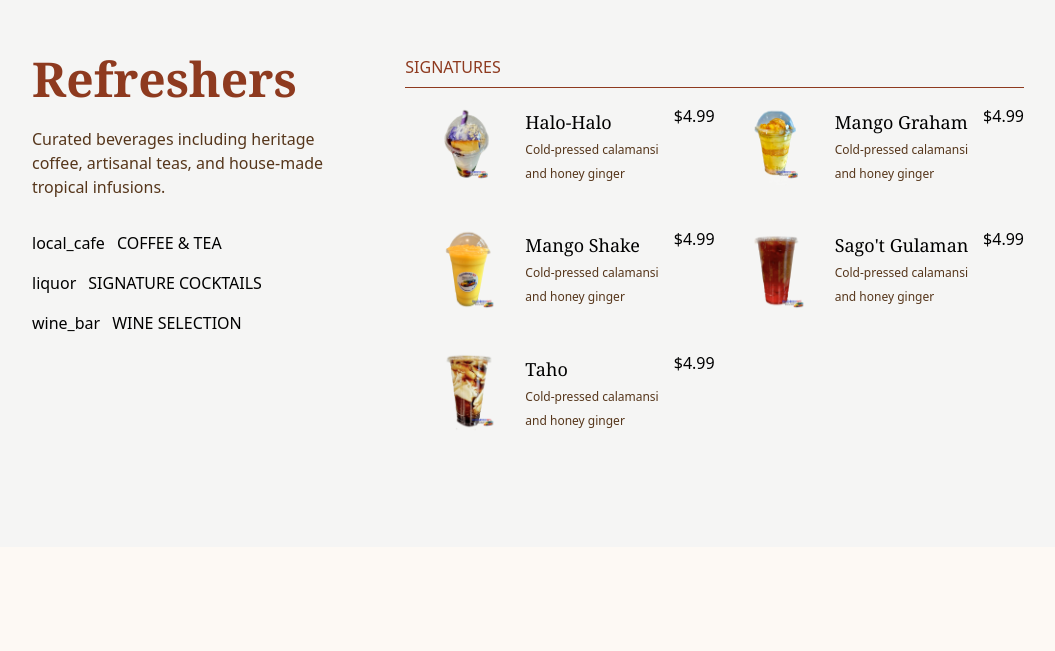
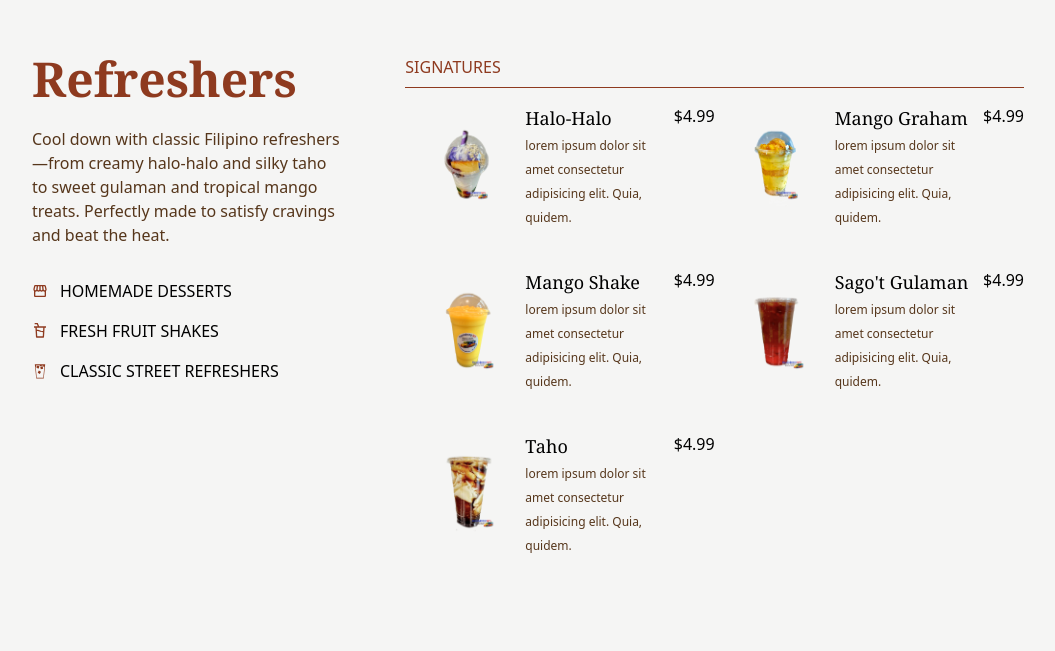
Before and after one commit to Yengzzkie/pasalubong905, a Next.js app: page /menu in a window 1280 px wide. Shown: the part 7029-7680 px from the top of the page, without its empty margins (112-1167 px from the left). Built offline with nearby package versions, Linux system fonts and the light colour scheme.

Commit message:
added refreshers component and added refreshers json data

```diff
--- a/app/menu/page.tsx
+++ b/app/menu/page.tsx
@@ -8,6 +8,7 @@ import BeefDishSection from "@/components/BeefDishSection/BeefDishSection";
 import ChickenDishSection from "@/components/ChickenDishSection/ChickenDishSection";
 import PorkDishSection from "@/components/PorkDishSection/PorkDishSection";
 import FishDishSection from "@/components/FishDishSection/FishDishSection";
+import Refreshers from "@/components/Refreshers/Refreshers";
 // import DessertSection from "@/components/DessertSection/DessertSection";
 // import BeverageSection from "@/components/BeverageSection/BeverageSection";
 
@@ -175,116 +176,7 @@ const MenuPage = () => {
         </section>
 
         {/* <!-- Section: Refreshers --> */}
-        <section className="scroll-mt-32" id="refreshers">
-          <div className="bg-stone-100 p-2 md:p-20">
-            <div className="flex flex-col md:flex-row gap-16">
-              <div className="md:w-1/3">
-                <h2 className="noto-serif text-(--primary) font-bold text-3xl text-center lg:text-left lg:text-5xl mb-3 lg:mb-6">
-                  Refreshers
-                </h2>
-                <p className="text-(--tertiary) text-center lg:text-left mb-8">
-                  Curated beverages including heritage coffee, artisanal teas,
-                  and house-made tropical infusions.
-                </p>
-                <div className="space-y-4">
-                  <div className="flex items-center gap-3">
-                    <span className="material-symbols-outlined text-primary">
-                      local_cafe
-                    </span>
-                    <span className="font-label-sm uppercase">
-                      Coffee &amp; Tea
-                    </span>
-                  </div>
-                  <div className="flex items-center gap-3">
-                    <span className="material-symbols-outlined text-primary">
-                      liquor
-                    </span>
-                    <span className="font-label-sm uppercase">
-                      Signature Cocktails
-                    </span>
-                  </div>
-                  <div className="flex items-center gap-3">
-                    <span className="material-symbols-outlined text-primary">
-                      wine_bar
-                    </span>
-                    <span className="font-label-sm uppercase">
-                      Wine Selection
-                    </span>
-                  </div>
-                </div>
-              </div>
-              <div className="w-full lg:w-2/3 gap-10">
-                <div className="mb-8">
-                  <h4 className="text-(--primary) border-b pb-2 mb-4">
-                    SIGNATURES
-                  </h4>
-                  <ul className="grid grid-cols-1 md:grid-cols-2 space-y-8 lg:space-y-10">
-                    <li className="flex justify-between items-center">
-                      <Image src="/refreshers/HALO HALO.png" alt="Tahanan House Blend" className="w-30 h-auto" width={100} height={100} />
-                      <div>
-                        <span className="noto-serif text-lg block">
-                          Halo-Halo
-                        </span>
-                        <span className="text-xs text-(--tertiary)">
-                          Cold-pressed calamansi and honey ginger
-                        </span>
-                      </div>
-                      <span className="self-start">$4.99</span>
-                    </li>
-                    <li className="flex justify-between items-center">
-                      <Image src="/refreshers/MANGO GRAHAM.png" alt="Tahanan House Blend" className="w-30 h-auto" width={100} height={100} />
-                      <div>
-                        <span className="noto-serif text-lg block">
-                          Mango Graham
-                        </span>
-                        <span className="text-xs text-(--tertiary)">
-                          Cold-pressed calamansi and honey ginger
-                        </span>
-                      </div>
-                      <span className="self-start">$4.99</span>
-                    </li>
-                    <li className="flex justify-between items-center">
-                      <Image src="/refreshers/MANGO SHAKE.png" alt="Tahanan House Blend" className="w-30 h-auto" width={100} height={100} />
-                      <div>
-                        <span className="noto-serif text-lg block">
-                          Mango Shake
-                        </span>
-                        <span className="text-xs text-(--tertiary)">
-                          Cold-pressed calamansi and honey ginger
-                        </span>
-                      </div>
-                      <span className="self-start">$4.99</span>
-                    </li>
-                    <li className="flex justify-between items-center">
-                      <Image src="/refreshers/SAGO'T GULAMAN.png" alt="Tahanan House Blend" className="w-30 h-auto" width={100} height={100} />
-                      <div>
-                        <span className="noto-serif text-lg block">
-                          Sago&apos;t Gulaman
-                        </span>
-                        <span className="text-xs text-(--tertiary)">
-                          Cold-pressed calamansi and honey ginger
-                        </span>
-                      </div>
-                      <span className="self-start">$4.99</span>
-                    </li>
-                    <li className="flex justify-between items-center">
-                      <Image src="/refreshers/TAHO.png" alt="Tahanan House Blend" className="w-30 h-auto" width={100} height={100} />
-                      <div>
-                        <span className="noto-serif text-lg block">
-                          Taho
-                        </span>
-                        <span className="text-xs text-(--tertiary)">
-                          Cold-pressed calamansi and honey ginger
-                        </span>
-                      </div>
-                      <span className="self-start">$4.99</span>
-                    </li>
-                  </ul>
-                </div>
-              </div>
-            </div>
-          </div>
-        </section>
+        <Refreshers />
       </main>
     </div>
   );
--- /dev/null
+++ b/components/Refreshers/Refreshers.tsx
@@ -0,0 +1,77 @@
+import Image from "next/image";
+import refreshers from "@/data/refreshers.json";
+import { RiDrinks2Line } from "react-icons/ri";
+import { MdOutlineStorefront } from "react-icons/md";
+import { GiIceCubes } from "react-icons/gi";
+
+const Refreshers = () => {
+  return (
+    <section className="scroll-mt-32" id="refreshers">
+      <div className="bg-stone-100 p-2 md:p-20">
+        <div className="flex flex-col md:flex-row gap-16">
+          <div className="md:w-1/3">
+            <h2 className="noto-serif text-(--primary) font-bold text-3xl text-center lg:text-left lg:text-5xl mb-3 lg:mb-6">
+              Refreshers
+            </h2>
+            <p className="text-(--tertiary) text-center lg:text-left mb-8">
+              Cool down with classic Filipino refreshers—from creamy halo-halo
+              and silky taho to sweet gulaman and tropical mango treats.
+              Perfectly made to satisfy cravings and beat the heat.
+            </p>
+            <div className="space-y-4">
+              <div className="flex items-center gap-3">
+                <span className="text-(--primary)">
+                  <MdOutlineStorefront />
+                </span>
+                <span className="font-label-sm uppercase">
+                  Homemade Desserts
+                </span>
+              </div>
+              <div className="flex items-center gap-3">
+                <span className="text-(--primary)">
+                  <RiDrinks2Line />
+                </span>
+                <span className="font-label-sm uppercase">Fresh Fruit Shakes</span>
+              </div>
+              <div className="flex items-center gap-3">
+                <span className="text-(--primary)"><GiIceCubes /></span>
+                <span className="font-label-sm uppercase">Classic Street Refreshers</span>
+              </div>
+            </div>
+          </div>
+          <div className="w-full lg:w-2/3 gap-10">
+            <div className="mb-8">
+              <h4 className="text-(--primary) border-b pb-2 mb-4">
+                SIGNATURES
+              </h4>
+              <ul className="grid grid-cols-1 md:grid-cols-2 space-y-8 lg:space-y-10">
+                {refreshers.map((refresher, index) => (
+                  <li key={index} className="flex justify-between items-center">
+                    <Image
+                      src={refresher.image}
+                      alt="Tahanan House Blend"
+                      className="w-30 h-auto"
+                      width={100}
+                      height={100}
+                    />
+                    <div>
+                      <span className="noto-serif text-lg block">
+                        {refresher.name}
+                      </span>
+                      <span className="text-xs text-(--tertiary)">
+                        {refresher.description}
+                      </span>
+                    </div>
+                    <span className="self-start">${refresher.price}</span>
+                  </li>
+                ))}
+              </ul>
+            </div>
+          </div>
+        </div>
+      </div>
+    </section>
+  );
+};
+
+export default Refreshers;
--- a/data/refreshers.json
+++ b/data/refreshers.json
@@ -0,0 +1,32 @@
+[
+  {
+    "name": "Halo-Halo",
+    "image": "/refreshers/HALO HALO.png",
+    "description": "lorem ipsum dolor sit amet consectetur adipisicing elit. Quia, quidem.",
+    "price": "4.99"
+  },
+  {
+    "name": "Mango Graham",
+    "image": "/refreshers/MANGO GRAHAM.png",
+    "description": "lorem ipsum dolor sit amet consectetur adipisicing elit. Quia, quidem.",
+    "price": "4.99"
+  },
+  {
+    "name": "Mango Shake",
+    "image": "/refreshers/MANGO SHAKE.png",
+    "description": "lorem ipsum dolor sit amet consectetur adipisicing elit. Quia, quidem.",
+    "price": "4.99"
+  },
+  {
+    "name": "Sago't Gulaman",
+    "image": "/refreshers/SAGO'T GULAMAN.png",
+    "description": "lorem ipsum dolor sit amet consectetur adipisicing elit. Quia, quidem.",
+    "price": "4.99"
+  },
+  {
+    "name": "Taho",
+    "image": "/refreshers/TAHO.png",
+    "description": "lorem ipsum dolor sit amet consectetur adipisicing elit. Quia, quidem.",
+    "price": "4.99"
+  }
+]
```
